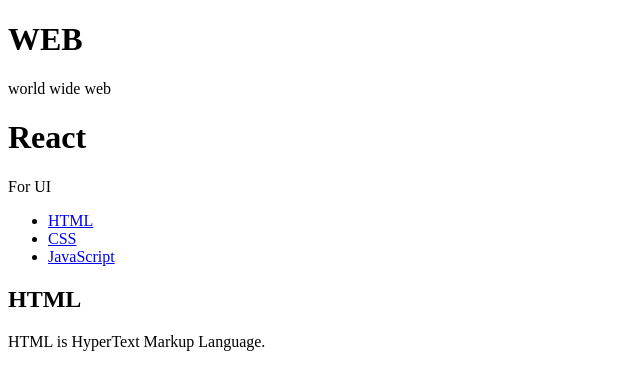
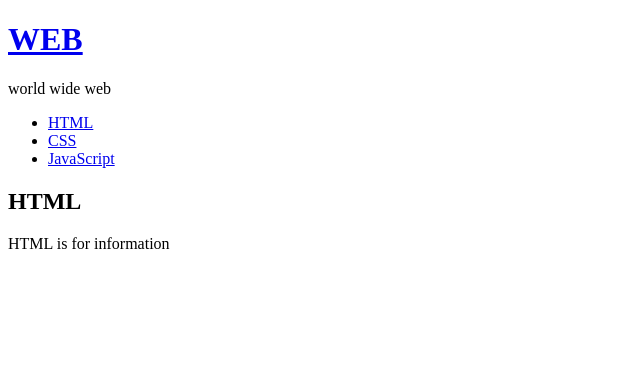
Before and after one commit to madchick/reactStudy, a React (Create React App) app in the folder react-test/: page / in a window 1280 px wide. Shown: the top 390 px of the page, without its empty margins (0-640 px from the left). Built offline with nearby package versions, Linux system fonts and the light colour scheme.

Commit message:
Add event code

```diff
--- a/react-test/src/App.js
+++ b/react-test/src/App.js
@@ -8,6 +8,8 @@
   constructor(props) {
     super(props);
     this.state = {
+      mode:'read',
+      whelcome:{title:'Welcome', desc:'Hello, React!!!'},
       subject:{title:'WEB', sub:'world wide web'},
       contents:[
         {id:1, title:'HTML', desc:'HTML is for information'},
@@ -17,14 +19,35 @@
     }
   }
   render() {
+    console.log('App render');
+    var _title, _desc = null;
+    if(this.state.mode === 'welcome') {
+      _title = this.state.whelcome.title;
+      _desc = this.state.whelcome.desc;
+    } else if(this.state.mode === 'read') {
+      _title = this.state.contents[0].title;
+      _desc = this.state.contents[0].desc;
+    }
     return (
       <div className="App">
+{/*
+        <header>
+          <h1><a href="/" onClick={function(e){
+            e.preventDefault();
+            this.setState({mode:'welcome'});
+          }.bind(this)}>{this.state.subject.title}</a></h1>
+          {this.state.subject.sub}
+        </header>
+*/}
         <Subject
           title={this.state.subject.title}
-          sub={this.state.subject.sub}></Subject>
-        <Subject title="React" sub="For UI"></Subject>
+          sub={this.state.subject.sub}
+          onChangePage={function(){
+            this.setState({mode:'welcome'});
+          }.bind(this)}
+        ></Subject>
         <TOC data={this.state.contents}></TOC>
-        <Content title="HTML" desc="HTML is HyperText Markup Language."></Content>
+        <Content title={_title} desc={_desc}></Content>
       </div>
     );
   }
--- a/react-test/src/components/Content.js
+++ b/react-test/src/components/Content.js
@@ -1,6 +1,7 @@
 import React from 'react';
 
 function Content(props) {
+  console.log('Contents render');
   return (
     <article>
       <h2>{props.title}</h2>
--- a/react-test/src/components/Subject.js
+++ b/react-test/src/components/Subject.js
@@ -1,9 +1,13 @@
 import React from 'react';
 
 function Subject(props) {
+  console.log('Subject render');
   return (
     <header>
-        <h1>{props.title}</h1>
+      <h1><a href="/" onClick={function(e){
+        e.preventDefault();
+        props.onChangePage();
+      }}>{props.title}</a></h1>
       {props.sub}
     </header>
   )
--- a/react-test/src/components/TOC.js
+++ b/react-test/src/components/TOC.js
@@ -1,6 +1,7 @@
 import React from 'react';
 
 function TOC(props) {
+  console.log('TOC render');
   var lists = [];
   var data = props.data;
   var i = 0;
```
Lines whose indentation alone changed are shown as unchanged.
